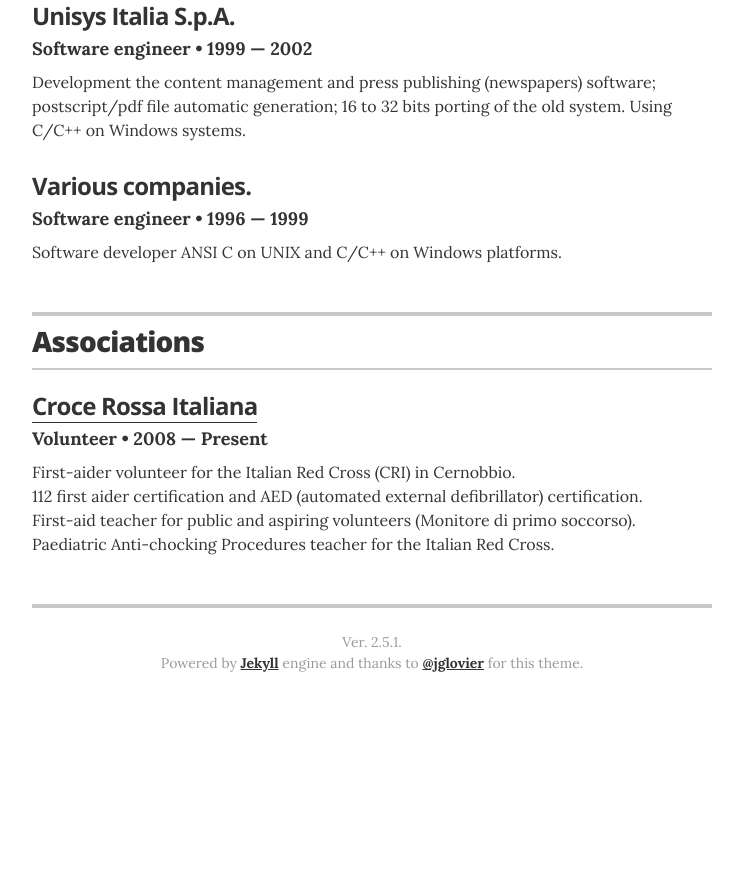
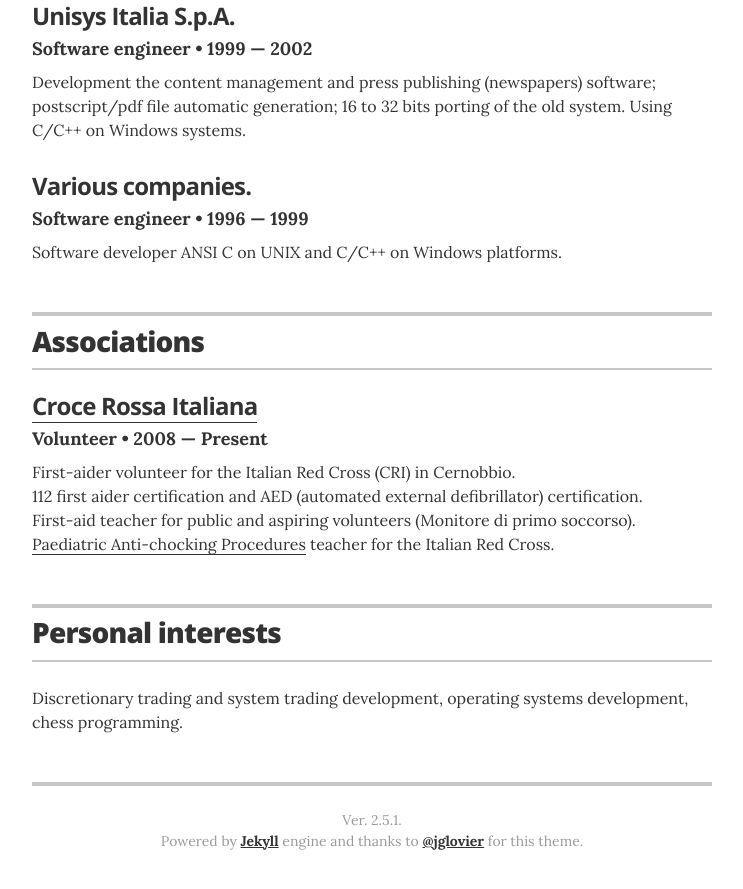
Before and after one commit to nicolafiorillo/nicolafiorillo.github.io, a Jekyll site: the page built from index.html, in a window 1280 px wide and 900 px high, scrolled down 2498 px. Shown: the top 889 px of the window, without its empty margins (268-1011 px from the left). Built offline with Jekyll 4.4.1, drawn with Linux system fonts in a browser that asks for light colours; before the commit the page ends 3220 px from its top, so only the background shows below that; some of the changed text lies outside the part shown.

Commit message:
Interests.

```diff
--- a/_config.yml
+++ b/_config.yml
@@ -28,6 +28,7 @@
 resume_section_skills:          false
 resume_section_recognition:     false
 resume_section_links:           false
+resume_section_interests:       true
 resume_section_associations:    true
 
 # Resume social links
--- a/_layouts/resume.html
+++ b/_layouts/resume.html
@@ -30,7 +30,7 @@
           <p>Software developer and enterprise architect specialized in mobile solutions.<br/>
 More than 20 years of Object Oriented Development in C++, C#, and Java.<br/>
 iOS developer since 2009 with important experiences in Android development.<br/>
-From 2014 I'm an <b>Erlang</b> addicted and <b>Elixir</b> developer on Erlang BEAM VM and a Functional Programming fan.<br/>
+From 2014 I'm an <b>Erlang</b> addicted and <b>Elixir</b> developer on Erlang BEAM VM and a functional programming fan.<br/>
 Currently I'm co-founder and CTO of <a href="http://www.whitepeaksmobile.ch">White Peaks Mobile Software Sagl</a>, a mobile software company based in Stabio where I design solution architectures and manage our development team riding <i>agile</i> principles.<br/>
 </p>
         </div>
@@ -263,7 +263,22 @@
               <p class="resume-item-copy">First-aider volunteer for the Italian Red Cross (CRI) in Cernobbio.<br/>
                   112 first aider certification and AED (automated external defibrillator) certification.<br/>
                   First-aid teacher for public and aspiring volunteers (Monitore di primo soccorso).<br/>
-                  Paediatric Anti-chocking Procedures teacher for the Italian Red Cross.</p>
+                  <a href="http://www.cri.it/manovresalvavitapediatriche">Paediatric Anti-chocking Procedures</a> teacher for the Italian Red Cross.</p>
+            </div>
+
+          </section>
+      {% endif %}
+
+      {% if site.resume_section_interests %}
+          <section class="content-section">
+
+            <header class="section-header">
+              <h2>Personal interests</h2>
+            </header>
+
+            <div class="resume-item">
+              <p class="resume-item-copy">Discretionary trading and system trading development, operating systems
+development, chess programming.</p>
             </div>
 
           </section>
```
